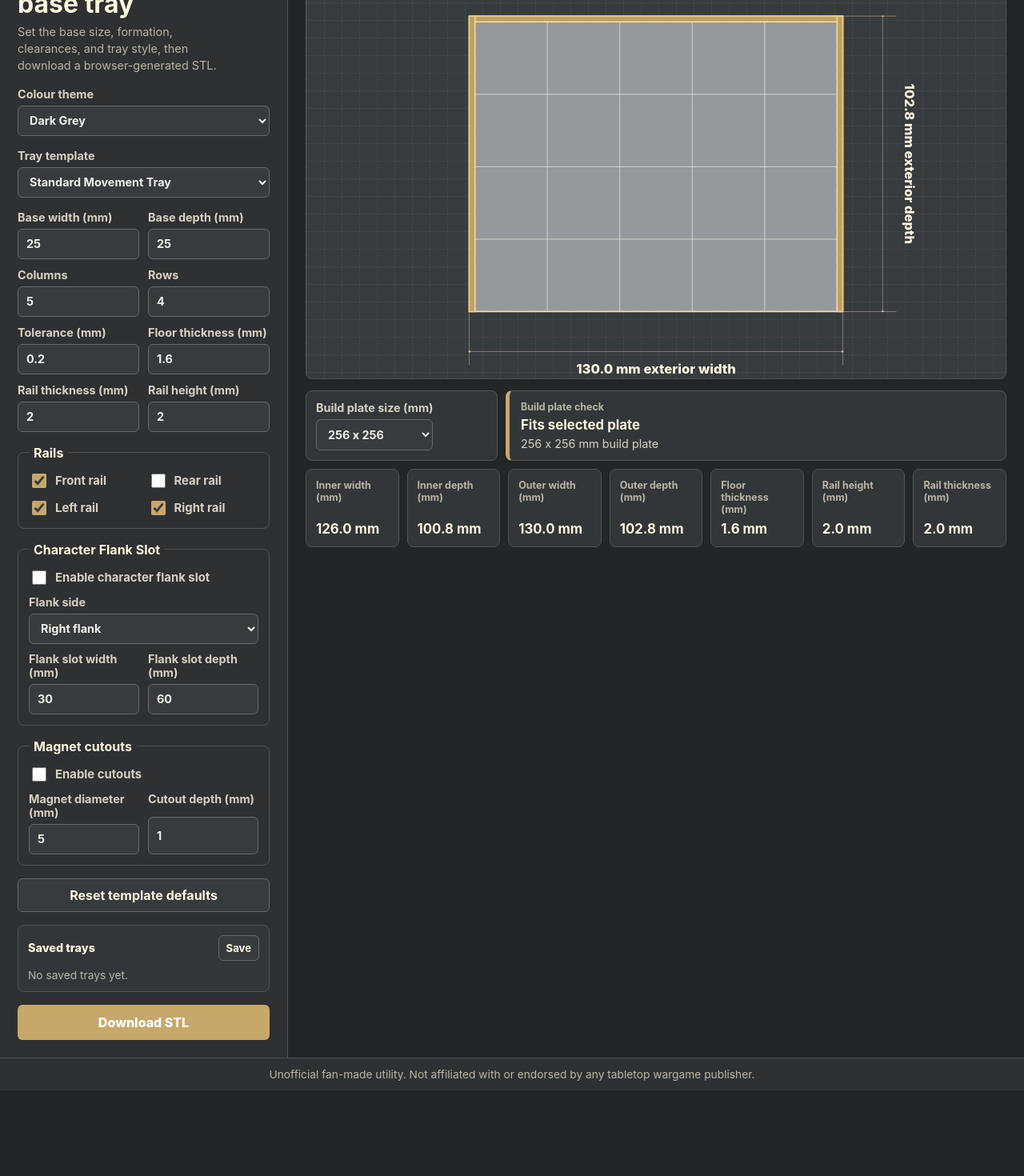
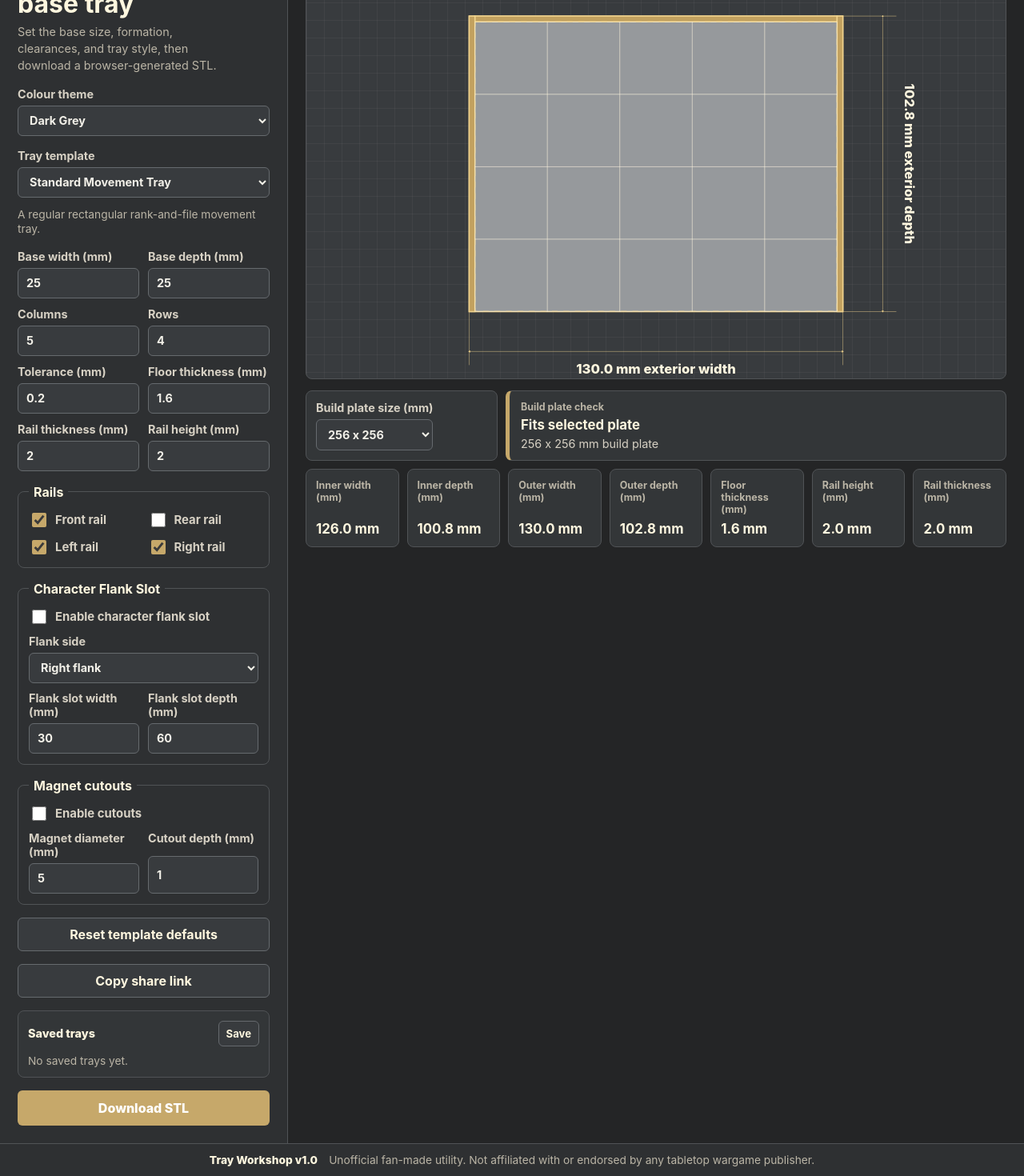
Before and after one commit to greyplasticmodelling/tray-workshop, a React (Vite) app: page / in a window 1280 px wide. Shown: the part 203-1673 px from the top of the page at 80% size. Before the commit the page ends 1566 px from the top, so only its background shows below. Built offline with nearby package versions, Linux system fonts and the light colour scheme.

Commit message:
Add sharing and polish app footer

```diff
--- a/src/App.tsx
+++ b/src/App.tsx
@@ -116,6 +116,47 @@ const defaultSettingsByTemplate: Record<TrayTemplate, TraySettings> = {
 };
 
 const savedTraysStorageKey = 'tray-workshop.saved-trays.v1';
+const sharedSettingsParam = 'settings';
+
+function isTrayTemplate(value: unknown): value is TrayTemplate {
+  return typeof value === 'string' && value in defaultSettingsByTemplate;
+}
+
+function encodeSettings(settings: TraySettings): string {
+  const json = JSON.stringify(settings);
+  return btoa(unescape(encodeURIComponent(json))).replace(/\+/g, '-').replace(/\//g, '_').replace(/=+$/, '');
+}
+
+function decodeSettings(value: string): TraySettings | null {
+  try {
+    const normalised = value.replace(/-/g, '+').replace(/_/g, '/');
+    const padded = normalised.padEnd(Math.ceil(normalised.length / 4) * 4, '=');
+    const parsed = JSON.parse(decodeURIComponent(escape(atob(padded)))) as Partial<TraySettings>;
+
+    if (!isTrayTemplate(parsed.template)) {
+      return null;
+    }
+
+    return {
+      ...defaultSettingsByTemplate[parsed.template],
+      ...parsed,
+      template: parsed.template,
+    };
+  } catch {
+    return null;
+  }
+}
+
+function readSharedSettings(): TraySettings | null {
+  const sharedSettings = new URLSearchParams(window.location.search).get(sharedSettingsParam);
+  return sharedSettings ? decodeSettings(sharedSettings) : null;
+}
+
+function createShareUrl(settings: TraySettings): string {
+  const url = new URL(import.meta.env.BASE_URL, window.location.origin);
+  url.searchParams.set(sharedSettingsParam, encodeSettings(settings));
+  return url.toString();
+}
 
 function SupportButton() {
   const containerRef = useRef<HTMLDivElement>(null);
@@ -183,11 +224,19 @@ function readSavedTrays(): SavedTray[] {
 }
 
 export default function App() {
-  const [activeTemplate, setActiveTemplate] = useState<TrayTemplate>('standard');
-  const [settingsByTemplate, setSettingsByTemplate] =
-    useState<Record<TrayTemplate, TraySettings>>(defaultSettingsByTemplate);
+  const [activeTemplate, setActiveTemplate] = useState<TrayTemplate>(() => readSharedSettings()?.template ?? 'standard');
+  const [settingsByTemplate, setSettingsByTemplate] = useState<Record<TrayTemplate, TraySettings>>(() => {
+    const sharedSettings = readSharedSettings();
+    return sharedSettings
+      ? {
+          ...defaultSettingsByTemplate,
+          [sharedSettings.template]: sharedSettings,
+        }
+      : defaultSettingsByTemplate;
+  });
   const [savedTrays, setSavedTrays] = useState<SavedTray[]>(() => readSavedTrays());
   const [theme, setTheme] = useState<ThemeName>('darkGrey');
+  const [shareStatus, setShareStatus] = useState('');
   const settings = settingsByTemplate[activeTemplate];
   const dimensions = useMemo(() => calculateTrayDimensions(settings), [settings]);
   const buildPlateFit = useMemo(() => calculateBuildPlateFit(settings, dimensions), [settings, dimensions]);
@@ -255,6 +304,18 @@ export default function App() {
     setSavedTrays((current) => current.filter((tray) => tray.id !== id));
   };
 
+  const copyShareLink = async () => {
+    const shareUrl = createShareUrl(settings);
+
+    try {
+      await navigator.clipboard.writeText(shareUrl);
+      setShareStatus('Share link copied');
+      window.setTimeout(() => setShareStatus(''), 2600);
+    } catch {
+      window.prompt('Copy this share link:', shareUrl);
+    }
+  };
+
   return (
     <div className="app-shell" data-theme={theme}>
       <header className="site-banner" aria-label="Tray Workshop">
@@ -296,6 +357,8 @@ export default function App() {
           onSaveTray={saveCurrentTray}
           onLoadTray={loadSavedTray}
           onDeleteSavedTray={deleteSavedTray}
+          onCopyShareLink={copyShareLink}
+          shareStatus={shareStatus}
           validationMessages={validation.messages}
           onDownload={() => downloadStl(settings)}
         />
@@ -311,7 +374,10 @@ export default function App() {
         </section>
       </main>
 
-      <footer>Unofficial fan-made utility. Not affiliated with or endorsed by any tabletop wargame publisher.</footer>
+      <footer>
+        <span>Tray Workshop v1.0</span>
+        <span>Unofficial fan-made utility. Not affiliated with or endorsed by any tabletop wargame publisher.</span>
+      </footer>
     </div>
   );
 }
--- a/src/components/TrayControls.tsx
+++ b/src/components/TrayControls.tsx
@@ -12,6 +12,8 @@ type Props = {
   onSaveTray: () => void;
   onLoadTray: (id: string) => void;
   onDeleteSavedTray: (id: string) => void;
+  onCopyShareLink: () => void;
+  shareStatus: string;
   validationMessages: string[];
   onDownload: () => void;
 };
@@ -58,6 +60,8 @@ export function TrayControls({
   onSaveTray,
   onLoadTray,
   onDeleteSavedTray,
+  onCopyShareLink,
+  shareStatus,
   validationMessages,
   onDownload,
 }: Props) {
@@ -73,6 +77,7 @@ export function TrayControls({
   const isAdapterTray = settings.template === 'adapter' || settings.template === 'adapterLance';
   const isLanceFormation = settings.template === 'lanceWedge' || settings.template === 'adapterLance';
   const isSkirmish = settings.template === 'skirmish';
+  const selectedTemplate = trayTemplates.find((template) => template.value === settings.template);
 
   return (
     <aside className="controls" aria-label="Tray settings">
@@ -111,6 +116,7 @@ export function TrayControls({
           ))}
         </select>
       </label>
+      {selectedTemplate && <p className="template-description">{selectedTemplate.description}</p>}
 
       <div className="field-grid">
         {numberFields.map((field) => {
@@ -533,6 +539,16 @@ export function TrayControls({
         Reset template defaults
       </button>
 
+      <button
+        className="secondary-button"
+        type="button"
+        title="Copy a link that opens this exact tray setup."
+        onClick={onCopyShareLink}
+      >
+        Copy share link
+      </button>
+      {shareStatus && <p className="share-status">{shareStatus}</p>}
+
       <section className="saved-trays" aria-label="Saved trays">
         <div className="saved-trays-header">
           <span>Saved trays</span>
--- a/src/styles.css
+++ b/src/styles.css
@@ -338,6 +338,20 @@ h1 {
   color: var(--muted);
   font-size: 0.9rem;
   line-height: 1.45;
+}
+
+.template-description,
+.share-status {
+  margin: -4px 0 0;
+  color: var(--muted);
+  font-size: 0.86rem;
+  line-height: 1.35;
+}
+
+.share-status {
+  margin-top: -10px;
+  color: var(--accent-strong);
+  font-weight: 750;
 }
 
 .field-grid {
@@ -713,12 +727,21 @@ h1 {
 }
 
 footer {
+  display: flex;
+  justify-content: center;
+  gap: 14px;
+  flex-wrap: wrap;
   border-top: 1px solid var(--border);
   padding: 12px 24px;
   color: var(--muted);
   background: var(--panel);
   font-size: 0.86rem;
   text-align: center;
+}
+
+footer span:first-child {
+  color: var(--heading);
+  font-weight: 800;
 }
 
 @media (max-width: 980px) {
```
Also changed, not shown: public/tray-workshop-mascot.png.
